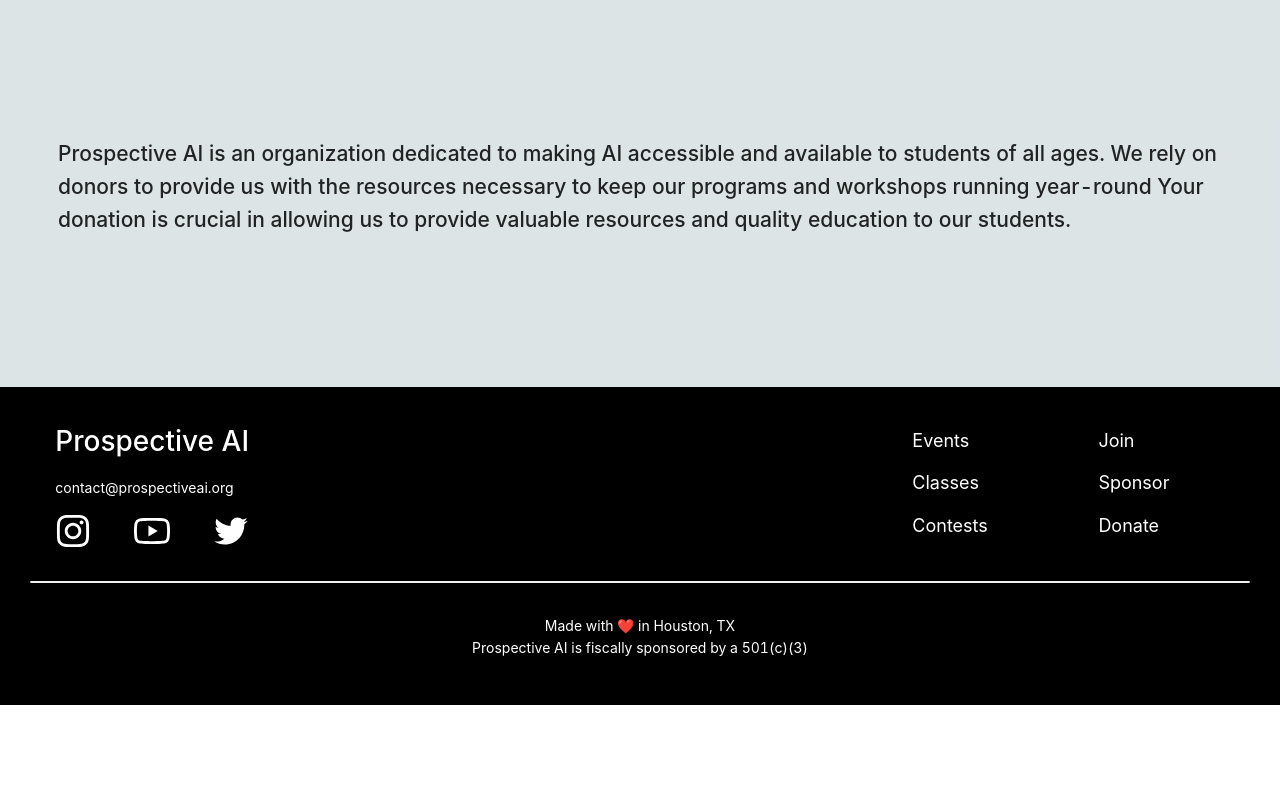
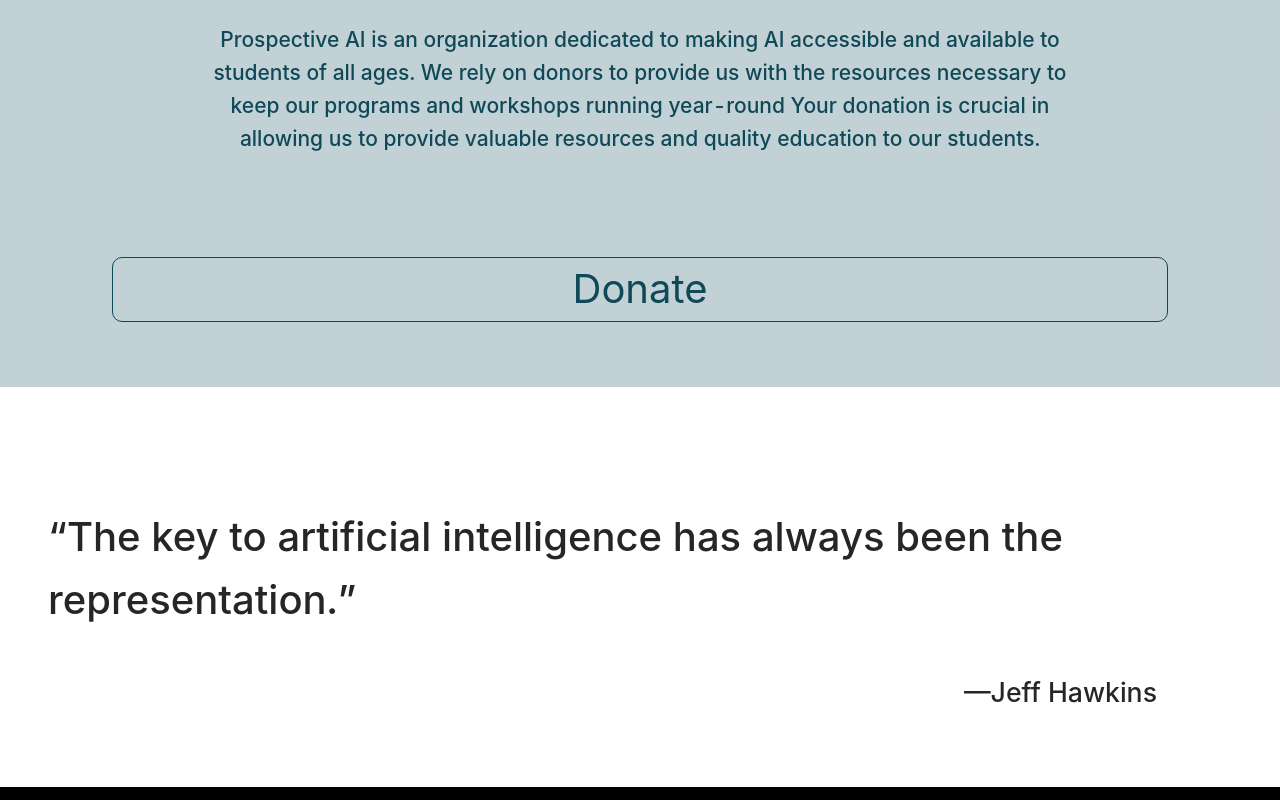
Before and after one commit to akaashkolluri/prospective-ai, a Next.js app: page / in a window 1280 px wide. Shown: the part 1660-2460 px from the top of the page. Before the commit the page ends 2365 px from the top, so only its background shows below. Built offline with nearby package versions, Linux system fonts and the light colour scheme.

Commit message:
updated styling for donate section + added quote

```diff
--- a/pages/index.js
+++ b/pages/index.js
@@ -29,7 +29,7 @@
             </h2>
             <p style={{ flex: 1 }} />
             <Col style={{ flex: 3 }}>
-              <h2 style={{ margin: 10, backgroundColor: "#00000000" }}>
+              {/* <h2 style={{ margin: 10, backgroundColor: "#00000000" }}>
                 -Some Stat
               </h2>
               <h2 style={{ margin: 10, backgroundColor: "#00000000" }}>
@@ -40,7 +40,7 @@
               </h2>
               <h2 style={{ margin: 10, backgroundColor: "#00000000" }}>
                 -Some Stat
-              </h2>
+              </h2> */}
             </Col>
           </div>
           <p style={{ height: 50 }} />
@@ -69,7 +69,7 @@
             </a>
           </div>
           <p style={{ height: 30 }} />
-          <div className={styles.quoteContainer}>
+          <div className={styles.donateContainer}>
             <h2 style={{ margin: 10, backgroundColor: "#00000000" }}>
               Prospective AI is an organization dedicated to making AI
               accessible and available to students of all ages. We rely on
@@ -78,6 +78,14 @@
               in allowing us to provide valuable resources and quality education
               to our students.
             </h2>
+
+            <a> Donate</a>
+          </div>
+          <div className={styles.quoteContainer}>
+            <h2>
+              “The key to artificial intelligence has always been the
+              representation.” <p /> <h3> —Jeff Hawkins </h3>
+            </h2>
           </div>
         </main>
       </div>
--- a/styles/Header.module.css
+++ b/styles/Header.module.css
@@ -24,8 +24,9 @@
 .donateCard:hover,
 .donateCard:focus,
 .donateCard:active {
-  border: 1px dashed #48c6cd;
+  border: 3px solid #48c6cd;
   color: #48c6cd;
+  font-weight: bold;
 }
 
 .tabs {
--- a/styles/Home.module.css
+++ b/styles/Home.module.css
@@ -32,7 +32,65 @@
   min-height: 50vh;
   justify-content: center;
   align-items: center;
-  background-color: #0f485725;
+}
+
+.quoteContainer h2 {
+  margin-top: 10vh;
+  font-size: 30pt;
+  margin: 45;
+}
+
+.quoteContainer h3 {
+  font-size: 20pt;
+  margin-right: 75px;
+  text-align: right;
+}
+
+.donateContainer {
+  padding: 0 3rem;
+  display: flex;
+  flex-direction: row;
+  flex-wrap: wrap;
+  min-height: 50vh;
+  min-width: 100vw;
+  max-width: 100vw;
+
+  align-items: center;
+  justify-content: center;
+
+  background-color: #0f485740;
+  text-align: center;
+}
+
+.donateContainer h2 {
+  max-width: 900px;
+  min-width: 200px;
+  color: #0f4857;
+}
+
+.donateContainer a {
+  font-size: 30pt;
+  flex: 1;
+  margin-left: 5vw;
+  margin-right: 5vw;
+  margin-bottom: 3vw;
+  margin-top: 3vw;
+  padding: rem;
+  text-align: center;
+  color: #0f4857;
+  text-decoration: none;
+  border: 1px solid #0f4857;
+  border-radius: 10px;
+  transition: color 0.15s ease, border-color 0.15s ease;
+
+  min-width: 200px;
+}
+
+.donateContainer a:hover,
+.donateContainer a:focus,
+.donateContainer a:active {
+  border: 3pt solid #0f4857;
+  font-weight: bold;
 }
 
 .main {
```
